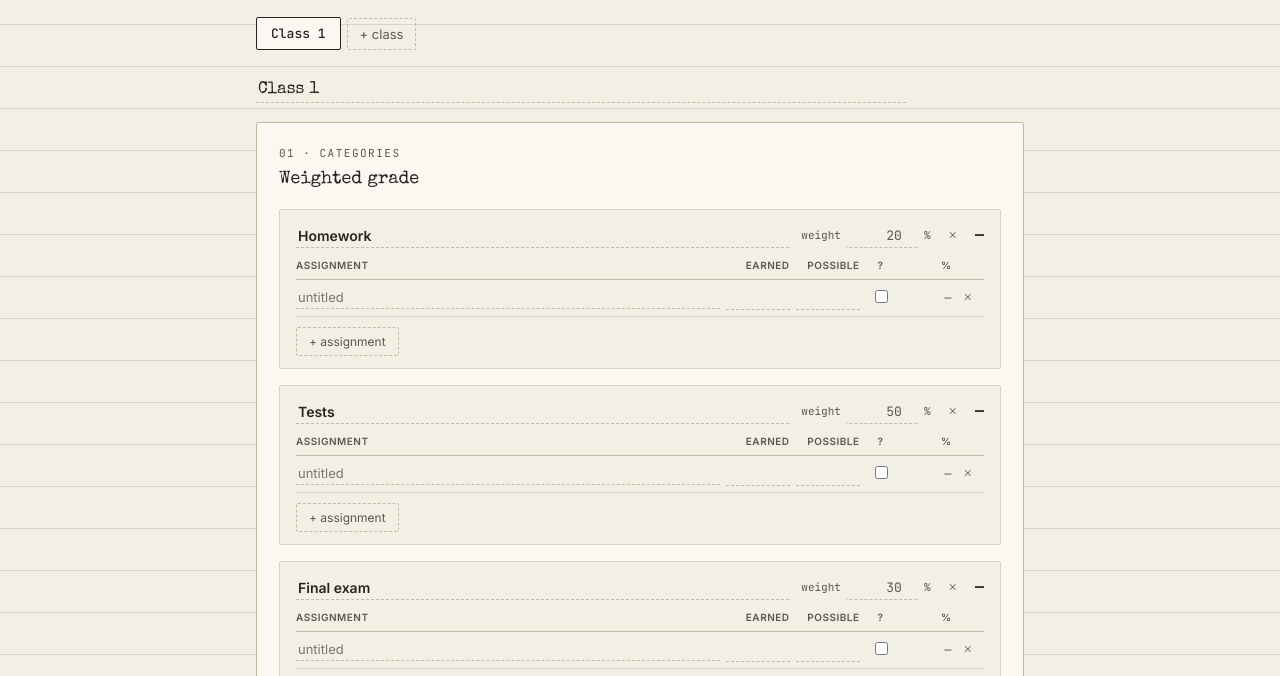
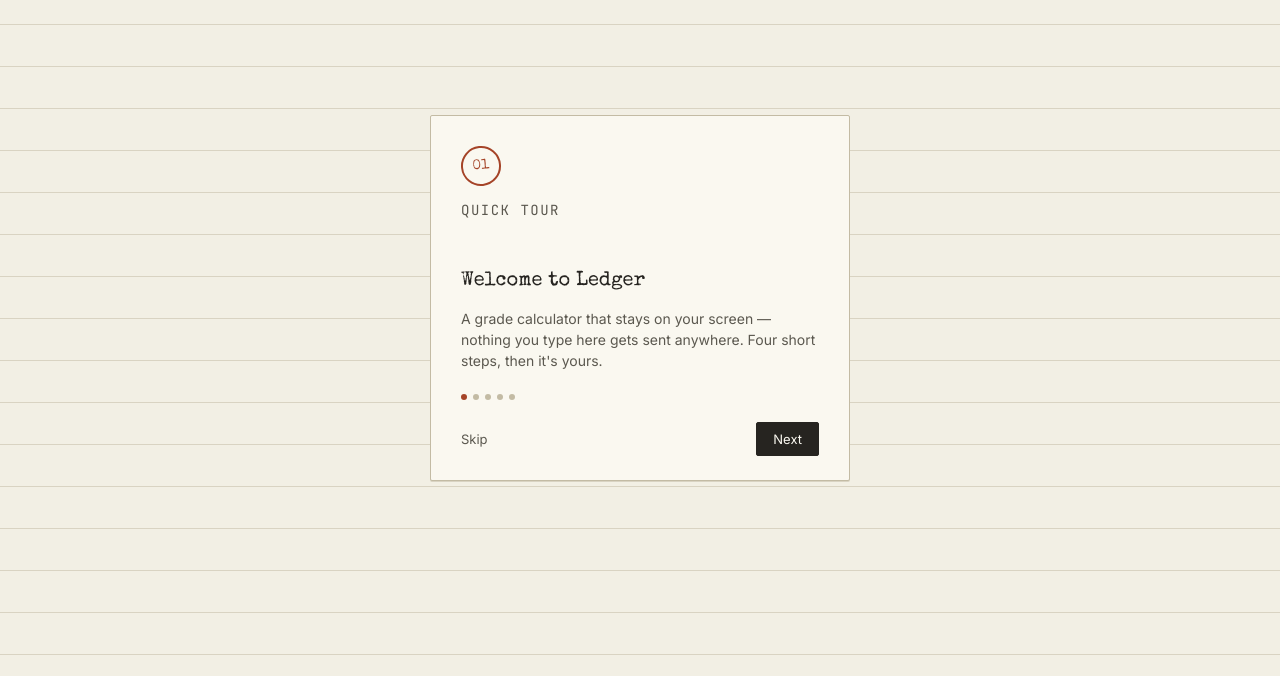
Before and after one commit to ariagrover/grade-calc, a plain HTML site: page index.html in a window 1280 px wide. Shown: the part 102-778 px from the top of the page. Drawn offline with nearby package versions, Linux system fonts and the light colour scheme.

Commit message:
Add files via upload

```diff
--- a/index.html
+++ b/index.html
@@ -154,9 +154,71 @@
   .code-btn:hover{ border-color:var(--ink); }
   .code-hint{ font-size:12px; color:var(--ink-soft); }
   footer{ text-align:center; font-size:11px; color:var(--ink-soft); font-family:'JetBrains Mono', monospace; margin-top:10px; }
+
+  #intro{
+    position:fixed; inset:0; z-index:50;
+    background:var(--paper);
+    background-image:linear-gradient(var(--rule) 1px, transparent 1px);
+    background-size:100% 42px;
+    display:flex; align-items:center; justify-content:center;
+    padding:24px;
+    transition:opacity 0.6s ease;
+  }
+  #intro.fade{ opacity:0; pointer-events:none; }
+  .intro-card{
+    background:var(--paper-raised); border:1px solid var(--rule-strong); border-radius:2px;
+    box-shadow:0 1px 0 var(--rule); max-width:420px; width:100%;
+    padding:30px 30px 24px; text-align:left;
+  }
+  .intro-eyebrow{
+    font-family:'JetBrains Mono', monospace; font-size:11px; letter-spacing:1.5px;
+    text-transform:uppercase; color:var(--ink-soft); margin:0 0 6px;
+  }
+  .intro-card h2{ font-family:'Special Elite', monospace; font-weight:400; font-size:20px; margin:0 0 12px; }
+  .intro-card p{ font-size:14px; color:var(--ink-soft); margin:0; min-height:66px; }
+  .intro-dots{ display:flex; gap:6px; margin:20px 0 22px; }
+  .intro-dots span{ width:6px; height:6px; border-radius:50%; background:var(--rule-strong); }
+  .intro-dots span.on{ background:var(--stamp); }
+  .intro-nav{ display:flex; align-items:center; justify-content:space-between; }
+  .intro-skip{
+    background:none; border:none; color:var(--ink-soft); font-family:'Inter',sans-serif;
+    font-size:13px; cursor:pointer; padding:6px 0;
+  }
+  .intro-skip:hover{ color:var(--ink); }
+  .intro-btns{ display:flex; gap:8px; }
+  .intro-btn{
+    font-family:'Inter',sans-serif; font-size:13px; padding:8px 16px; border-radius:2px; cursor:pointer;
+    border:1px solid var(--rule-strong); background:var(--paper);
+  }
+  .intro-btn:hover{ border-color:var(--ink); }
+  .intro-btn.primary{ background:var(--ink); color:var(--paper-raised); border-color:var(--ink); }
+  .intro-btn.primary:hover{ opacity:0.9; }
+  .intro-stamp{
+    width:40px; height:40px; border:2px double var(--stamp); border-radius:50%; color:var(--stamp);
+    display:flex; align-items:center; justify-content:center; font-family:'Special Elite', monospace;
+    font-size:14px; transform:rotate(-6deg); margin-bottom:14px;
+  }
 </style>
 </head>
 <body>
+
+<div id="intro">
+  <div class="intro-card">
+    <div class="intro-stamp">01</div>
+    <p class="intro-eyebrow">quick tour</p>
+    <h2 id="introTitle">Welcome to Ledger</h2>
+    <p id="introBody">A grade calculator that stays on your screen — nothing you type here gets sent anywhere. Four short steps, then it's yours.</p>
+    <div class="intro-dots" id="introDots"></div>
+    <div class="intro-nav">
+      <button class="intro-skip" id="introSkip">Skip</button>
+      <div class="intro-btns">
+        <button class="intro-btn" id="introBack">Back</button>
+        <button class="intro-btn primary" id="introNext">Next</button>
+      </div>
+    </div>
+  </div>
+</div>
+
 <div class="wrap">
   <header>
     <h1>Ledger</h1>
@@ -556,6 +618,46 @@
 compute = function(){ origCompute(); refreshCode(); };
 
 renderAll();
+
+const introSteps = [
+  { stamp:'01', title:'Welcome to Ledger', body:"A grade calculator that stays on your screen — nothing you type here gets sent anywhere. Four short steps, then it's yours." },
+  { stamp:'02', title:'Categories & assignments', body:'Add a category for each part of your grade — homework, tests, whatever your class uses — and give it a weight. Inside, list each assignment\u2019s earned and possible points.' },
+  { stamp:'03', title:'Guess ahead with "?"', body:'Haven\u2019t taken something yet? Add it anyway and check the ? box. It still counts toward your grade so you can see how an upcoming score would move things, but it\u2019s marked as a guess.' },
+  { stamp:'04', title:'Multiple classes', body:'Use the tabs at the top to track more than one class. Each one keeps its own categories, assignments, and grade trend.' },
+  { stamp:'05', title:'Save what you\u2019ve got', body:'At the bottom, copy the code to save your numbers, and paste it back in any time to pick up where you left off.' }
+];
+let introStep = 0;
+
+function renderIntro(){
+  const s = introSteps[introStep];
+  document.querySelector('.intro-stamp').textContent = s.stamp;
+  document.getElementById('introTitle').textContent = s.title;
+  document.getElementById('introBody').textContent = s.body;
+  const dots = document.getElementById('introDots');
+  dots.innerHTML = introSteps.map((_, i) => `<span class="${i === introStep ? 'on' : ''}"></span>`).join('');
+  document.getElementById('introBack').style.visibility = introStep === 0 ? 'hidden' : 'visible';
+  document.getElementById('introNext').textContent = introStep === introSteps.length - 1 ? 'Start' : 'Next';
+}
+
+function closeIntro(){
+  const intro = document.getElementById('intro');
+  intro.classList.add('fade');
+  setTimeout(() => { intro.style.display = 'none'; }, 650);
+}
+
+document.getElementById('introNext').addEventListener('click', () => {
+  if(introStep === introSteps.length - 1){ closeIntro(); return; }
+  introStep++;
+  renderIntro();
+});
+document.getElementById('introBack').addEventListener('click', () => {
+  if(introStep === 0) return;
+  introStep--;
+  renderIntro();
+});
+document.getElementById('introSkip').addEventListener('click', closeIntro);
+
+renderIntro();
 </script>
 </body>
 </html>
```
